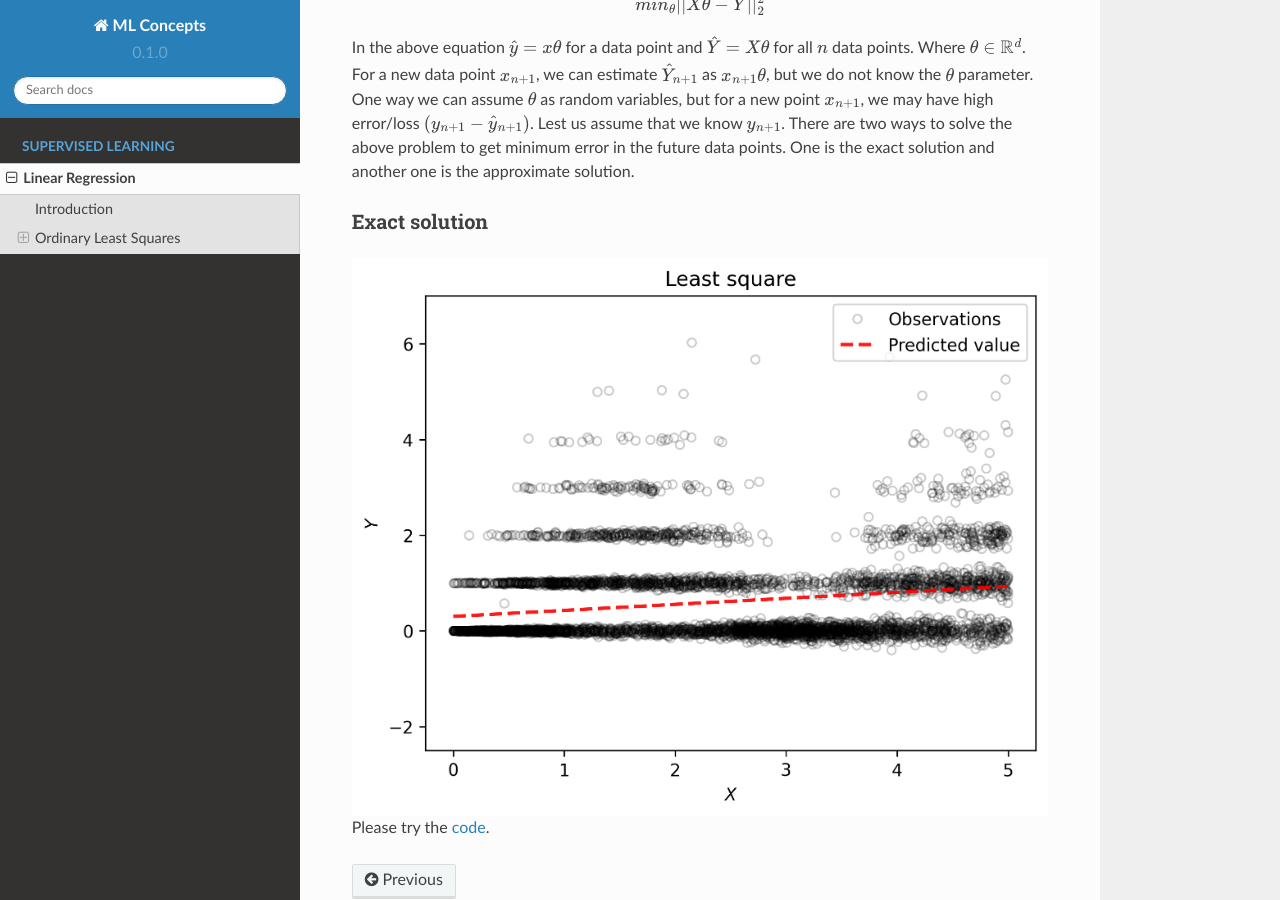
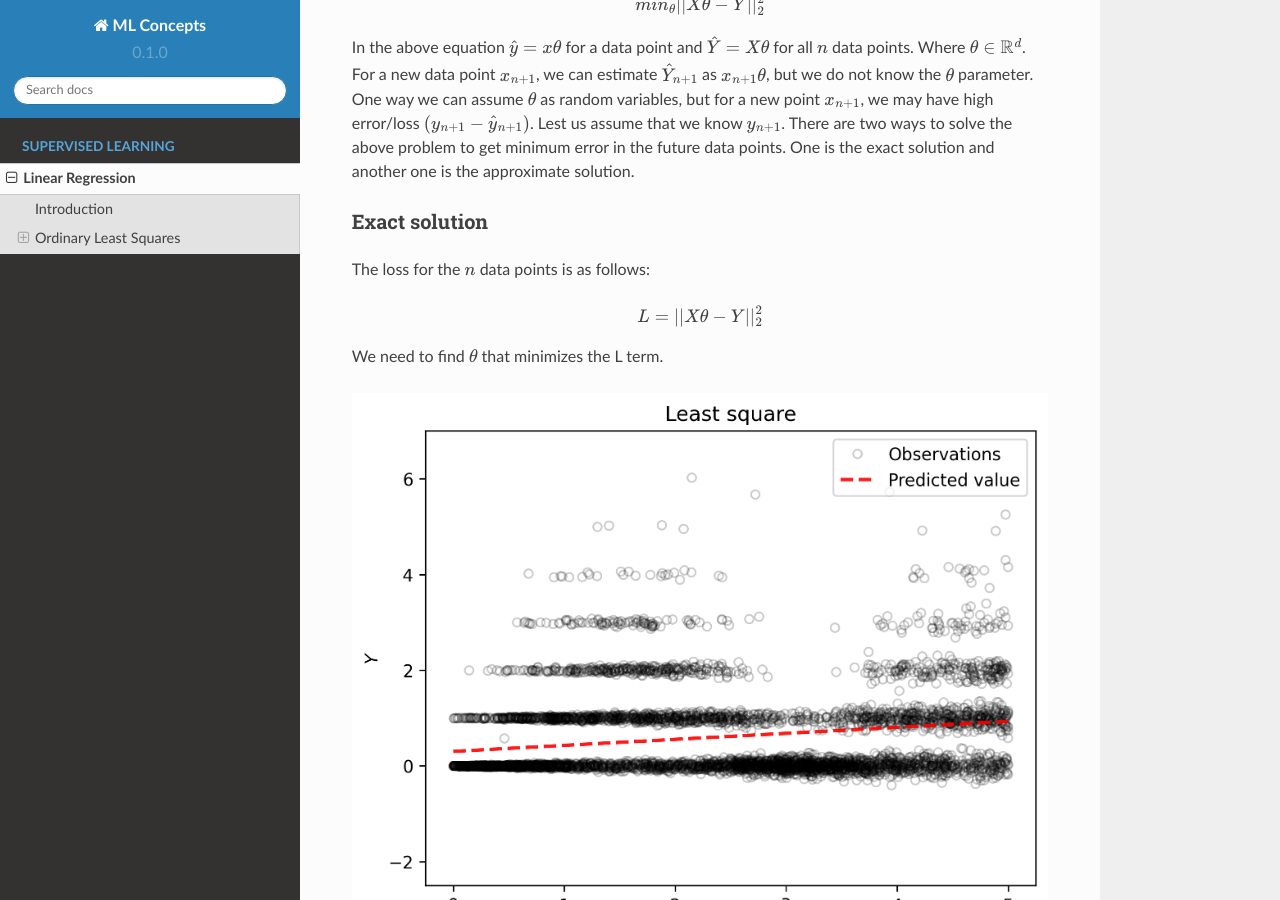
Before and after one commit to ghoshsubh/ML-project, a Sphinx documentation site: the page built from docs/source/Linear_regression.rst, in a window 1280 px wide and 900 px high, scrolled down 966 px. Built offline with Sphinx 7.4.7 and the Read the Docs theme 2.0.0, drawn with Linux system fonts in a browser that asks for light colours.

Commit message:
Update Linear_regression.rst

```diff
--- a/docs/source/Linear_regression.rst
+++ b/docs/source/Linear_regression.rst
@@ -46,6 +46,12 @@ There are two ways to solve the above problem to get minimum error in the future
 
 Exact solution
 --------------
+The loss for the :math:`n` data points is as follows:
+
+.. math::
+  L = ||X\theta - Y||_2^2
+
+We need to find :math:`\theta` that minimizes the L term.
 
 
 
```
